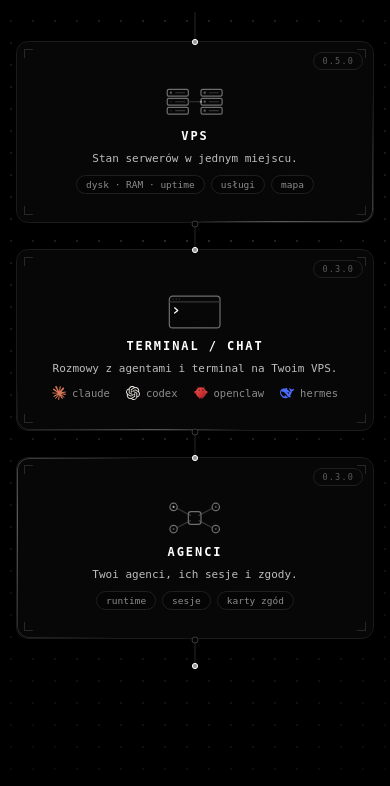
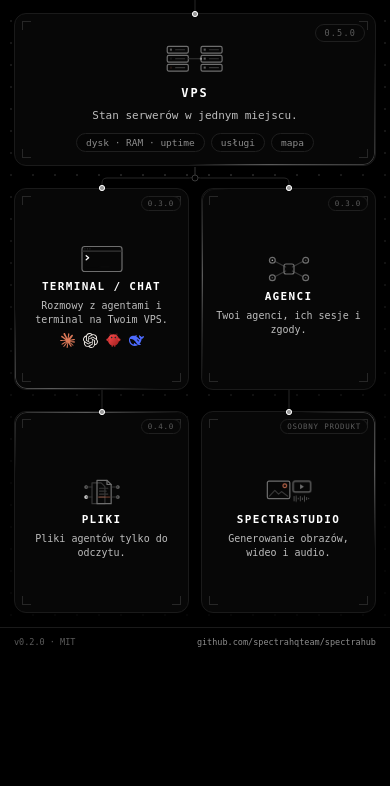
Before and after one commit to spectrahqteam/spectrahub, a website: page web/index.html in a window 390 px wide. Shown: the part 188-974 px from the top of the page. After the commit the page ends 844 px from the top, so only its background shows below. Drawn offline with Linux system fonts and the light colour scheme; animation ran at ten frames a second.

Commit message:
feat(web): start screen on one screen on phones and in portrait
- phones and portrait windows: the mark, VPS across the width, then two rows
  of two tiles filling the rest; no scrolling (checked 360x640 to 980x1790)
- branches: a stem to VPS, a bus from it to the two tiles under it, then a
  straight link down each column; tiles appear one after another as their
  branch reaches them
- half tiles keep the drawing, name and description; tags give way and the
  runtimes show their marks; a tighter variant for short phones
- the scroll glide is gone (nothing scrolls); landscape desktop unchanged

Co-Authored-By: Claude Opus 5.5 <noreply@anthropic.com>

```diff
--- a/web/hub.js
+++ b/web/hub.js
@@ -12,7 +12,7 @@ const desktop = matchMedia('(min-width: 1024px)');
 const DRAW_START = 650;   // ms after load, once the mark has settled
 const DRAW_MS = 750;
 const LOWER_DELAY = 300;  // the lower row starts after the side wires
-const LINK_MS = 320;      // mobile: each short link between tiles
+const LINK_MS = 520;      // phones: each link from one row of tiles to the next
 const TAIL = 34;          // comet tail length in px
 const SPEED = 0.085;      // px per ms
 const HOT_SPEED = 0.26;
@@ -70,21 +70,36 @@ function desktopTraces() {
   return { traces, joints: joints.slice(0, 1) };
 }
 
-// Mobile: a stem from the name to the first tile, then a link from each tile to the next;
-// each link draws once the tile above it is in.
-function mobileTraces() {
+// Phones and portrait: a stem from the name to the first row, a bus from a single tile to the two
+// under it, and a straight link from each tile to the one below; each row draws once the one above is in.
+function gridTraces() {
   const w = box(word);
   const c = box(core);
-  const col = [...tiles].sort((a, b) => box(a).t - box(b).t);
-  const traces = [{ tile: col[0], pts: [[c.cx, w.b + 14], [c.cx, box(col[0]).t]], delay: DRAW_START }];
+  const rows = [];
+  for (const t of [...tiles].sort((a, b) => box(a).t - box(b).t || box(a).l - box(b).l)) {
+    const b = box(t);
+    const row = rows.find((r) => Math.abs(r.t - b.t) < 8);
+    row ? row.tiles.push(t) : rows.push({ t: b.t, tiles: [t] });
+  }
+  const traces = [];
   const joints = [];
-  let at = DRAW_START + DRAW_MS - 100;
-  for (let i = 1; i < col.length; i++) {
-    const a = box(col[i - 1]), b = box(col[i]);
-    traces.push({ tile: col[i], pts: [[b.cx, a.b], [b.cx, b.t]], delay: at, ms: LINK_MS });
-    joints.push([b.cx, a.b]);
-    at += LINK_MS - 60;
-  }
+  let at = DRAW_START;
+  rows.forEach((row, i) => {
+    const ms = i === 0 ? DRAW_MS : LINK_MS;
+    for (const t of row.tiles) {
+      const n = box(t);
+      if (i === 0) { traces.push({ tile: t, pts: [[c.cx, w.b + 12], [c.cx, n.t]], delay: at, ms }); continue; }
+      const above = rows[i - 1].tiles.map(box);
+      const from = above.length === 1 ? above[0] : above.reduce((a, b) => (Math.abs(b.cx - n.cx) < Math.abs(a.cx - n.cx) ? b : a));
+      if (Math.abs(from.cx - n.cx) < 2) traces.push({ tile: t, pts: [[n.cx, from.b], [n.cx, n.t]], delay: at, ms });
+      else {
+        const bus = from.b + (n.t - from.b) / 2;
+        traces.push({ tile: t, pts: [[from.cx, from.b], [from.cx, bus], [n.cx, bus], [n.cx, n.t]], delay: at, ms });
+        if (!joints.length || joints.at(-1)[1] !== bus) joints.push([from.cx, bus]);
+      }
+    }
+    at += ms - 80;
+  });
   return { traces, joints };
 }
 
@@ -99,17 +114,10 @@ function revealAt(tile, ms) {
   tile.style.animationDelay = `${Math.round(ms)}ms, 0s, 0s`;
 }
 
-// Mobile sizes the tiles so the first screen holds the mark and the first rows (see .fan --rows).
-function measureAbove() {
-  if (desktop.matches) return;
-  const above = map.getBoundingClientRect().top + scrollY + box(tiles[0]).t;
-  document.documentElement.style.setProperty('--above', `${Math.round(above)}px`);
-}
 
 function build() {
   const animate = first && !reduce.matches;
-  measureAbove();
-  const { traces, joints } = desktop.matches ? desktopTraces() : mobileTraces();
+  const { traces, joints } = desktop.matches ? desktopTraces() : gridTraces();
   svg.replaceChildren();
   comets = [];
   owner.clear();
@@ -128,7 +136,7 @@ function build() {
       path.style.strokeDashoffset = `${len}`;
       path.style.transition = `stroke-dashoffset ${ms}ms cubic-bezier(.45,.05,.25,1) ${tr.delay}ms, stroke .35s ease, opacity .35s ease`;
       requestAnimationFrame(() => requestAnimationFrame(() => { path.style.strokeDashoffset = '0'; }));
-      revealAt(tr.tile, box(tr.tile).t + map.getBoundingClientRect().top > innerHeight ? -1000 : done - 200);
+      revealAt(tr.tile, done - 200);
     }
 
     const end = el('circle', { cx: Math.round(ex), cy: Math.round(ey), r: 2.6, class: 'end' });
@@ -207,17 +215,6 @@ const io = new IntersectionObserver((entries) => {
 });
 for (const t of tiles) io.observe(t);
 
-// Mobile without scroll timelines: tiles below the first screen glide in once a fifth of them shows.
-if (!CSS.supports('animation-timeline: view()') && !reduce.matches) {
-  const glide = new IntersectionObserver((entries) => {
-    for (const e of entries) {
-      if (desktop.matches) { e.target.classList.remove('away'); continue; }
-      e.target.classList.add('glide');
-      e.target.classList.toggle('away', !e.isIntersecting);
-    }
-  }, { threshold: 0.2 });
-  for (const t of tiles) glide.observe(t);
-}
 
 // The dots light up around the pointer or finger, and drift a little with the mouse.
 let spotTimer = 0;
--- a/web/styles.css
+++ b/web/styles.css
@@ -17,8 +17,10 @@ svg{display:block;fill:none;stroke:currentColor}
 .brand b{font-weight:600}
 .brand-mark{width:22px;height:auto;aspect-ratio:20/15.2;fill:var(--ink);stroke:none}
 
-/* ===== MOBILE: logo on top, tiles one under another ===== */
-.map{flex:1;position:relative;isolation:isolate;overflow:hidden;overflow:clip;display:flex;flex-direction:column;align-items:center;padding:26px 16px 16px}
+/* ===== MOBILE and portrait: one screen — the mark, VPS across, then two rows of two ===== */
+.map{flex:1;position:relative;isolation:isolate;overflow:hidden;overflow:clip;display:grid;
+  grid-template-columns:minmax(0,1fr) minmax(0,1fr);grid-template-rows:auto auto minmax(118px,1fr) minmax(118px,1fr);
+  grid-template-areas:"hub hub" "vps vps" "term agents" "files studio";column-gap:12px;row-gap:22px;padding:16px 14px 14px}
 .map::before,.map::after{content:"";position:absolute;inset:0;z-index:-2;pointer-events:none;
   background-size:22px 22px;translate:calc(var(--mx,0) * -10px) calc(var(--my,0) * -10px);transition:translate .6s ease-out}
 .map::before{background-image:radial-gradient(circle,#2a2a2a 1.1px,transparent 1.5px);
@@ -45,7 +47,7 @@ svg{display:block;fill:none;stroke:currentColor}
 @keyframes pop{from{opacity:0;transform:scale(.2)}to{opacity:1;transform:scale(1)}}
 
 /* ----- the mark: just the logo ----- */
-.hub{display:flex;flex-direction:column;align-items:center;position:relative}
+.hub{grid-area:hub;display:flex;flex-direction:column;align-items:center;position:relative;padding-bottom:4px}
 .core{position:relative;display:grid;place-items:center;isolation:isolate}
 .logo{position:relative;display:block;width:72px;aspect-ratio:20/15.2;animation:logoIn .9s .1s cubic-bezier(.2,.8,.3,1) both}
 /* the glow is its own layer behind the mark, never a filter on it */
@@ -71,9 +73,9 @@ svg{display:block;fill:none;stroke:currentColor}
 @keyframes wordIn{from{opacity:0;letter-spacing:.5em;filter:blur(3px)}to{opacity:1;filter:none}}
 
 /* ----- tiles: centered, a drawing on top ----- */
-.fan{--rows:3;--gap:26px;display:flex;flex-direction:column;gap:var(--gap);width:100%;padding-top:44px}
-.tile{border:1px solid var(--line);border-radius:12px;background:var(--tile);padding:26px 16px 13px;
-  min-height:calc((100svh - var(--above,260px) - 16px - (var(--rows) - 1) * var(--gap)) / var(--rows));
+.fan{display:contents}
+.t-vps{grid-area:vps}.t-term{grid-area:term}.t-agents{grid-area:agents}.t-files{grid-area:files}.t-studio{grid-area:studio}
+.tile{border:1px solid var(--line);border-radius:12px;background:var(--tile);padding:26px 16px 13px;min-width:0;
   display:flex;flex-direction:column;align-items:center;justify-content:center;text-align:center;gap:8px;
   position:relative;overflow:hidden;width:100%;
   animation:rise .6s cubic-bezier(.2,.7,.3,1) both;animation-delay:calc(900ms + var(--i) * 90ms);
@@ -197,34 +199,49 @@ svg{display:block;fill:none;stroke:currentColor}
 .bottom a{color:var(--muted);word-break:break-all;transition:color .2s}
 .bottom a:hover{color:var(--ink)}
 
-/* ----- mobile scroll: tiles glide in from alternating sides and leave the same way ----- */
-@media (max-width:1023px) and (prefers-reduced-motion:no-preference){
-  .fan .tile{--side:-1}
-  .fan .tile:nth-child(even){--side:1}
-  @supports (animation-timeline:view()){
-    .fan .tile{animation:rise .6s cubic-bezier(.2,.7,.3,1) both,glideIn linear both,glideOut linear forwards;
-      animation-timeline:auto,view(),view();animation-range:normal,entry 0% entry 100%,exit 0% exit 100%}
-  }
-  /* no scroll timeline: hub.js toggles .away until the tile is on screen */
-  .fan .tile.away{translate:calc(var(--side) * 115%) 0;rotate:calc(var(--side) * 6deg)}
-  .fan .tile.glide{transition:translate .7s cubic-bezier(.2,.7,.3,1),rotate .7s cubic-bezier(.2,.7,.3,1),
-    border-color .3s ease,background .3s ease,transform .3s ease,box-shadow .3s ease}
+/* half tiles on phones: a smaller drawing, the name, one line of description; tags give way */
+@media (max-width:1023px){
+  .t-term,.t-agents,.t-files,.t-studio{padding:26px 10px 12px;gap:6px}
+  .t-term .art,.t-agents .art,.t-files .art,.t-studio .art{height:30px}
+  .t-term .nhead,.t-agents .nhead,.t-files .nhead,.t-studio .nhead{font-size:11px;letter-spacing:.12em}
+  .t-term .desc,.t-agents .desc,.t-files .desc,.t-studio .desc{font-size:10px;line-height:1.4}
+  .t-agents .tags,.t-files .tags,.t-studio .tags{display:none}
+  .t-term .runtimes{gap:8px}
+  .t-term .rt{font-size:0;gap:0}
+  .t-term .rt svg{width:15px;height:15px;flex-basis:15px}
+  .t-term .badge,.t-agents .badge,.t-files .badge,.t-studio .badge{top:7px;right:7px;font-size:7.5px;padding:2px 6px;letter-spacing:.1em}
+  .bottom{flex-direction:row;justify-content:space-between;align-items:center;gap:10px;padding:9px 14px;font-size:8.5px}
+  .bottom a{word-break:normal;white-space:nowrap;overflow:hidden;text-overflow:ellipsis}
 }
-@keyframes glideIn{from{translate:calc(var(--side) * 115%) 0;rotate:calc(var(--side) * 6deg)}
-  70%{translate:calc(var(--side) * -2%) 0;rotate:0deg}to{translate:0 0;rotate:0deg}}
-@keyframes glideOut{from{translate:0 0;rotate:0deg}to{translate:calc(var(--side) * -115%) 0;rotate:calc(var(--side) * -6deg)}}
+
+/* short phones: the same one screen, tighter */
+@media (max-width:639px) and (max-height:720px){
+  .map{row-gap:16px;padding:10px 12px 10px;grid-template-rows:auto auto minmax(104px,1fr) minmax(104px,1fr)}
+  .logo{width:52px}
+  .word{margin-top:9px}
+  .word h1{font-size:13px}
+  .word .tag{margin-top:6px;font-size:8px}
+  .t-vps{padding:20px 14px 10px;gap:6px}
+  .t-vps .art{height:30px}
+  .t-term,.t-agents,.t-files,.t-studio{padding:20px 8px 9px;gap:5px}
+  .t-term .art,.t-agents .art,.t-files .art,.t-studio .art{height:24px}
+  .t-term .desc,.t-agents .desc,.t-files .desc,.t-studio .desc{font-size:9.5px}
+}
 
 /* ===== WIDE PORTRAIT (640–1023): bigger type, tiles fill the screen ===== */
 @media (min-width:640px) and (max-width:1023px){
   .top{padding:15px 30px}
-  .map{padding:40px 30px 16px}
+  .map{padding:32px 30px 24px;column-gap:20px;row-gap:36px;grid-template-rows:auto auto minmax(180px,1fr) minmax(180px,1fr)}
   .logo{width:120px}
   .word{margin-top:22px}
   .word h1{font-size:21px;letter-spacing:.32em;padding-left:.32em}
   .word .tag{font-size:10.5px;margin-top:11px}
-  .fan{--gap:30px;padding-top:56px}
   .tile{padding:44px 30px 26px;gap:12px;border-radius:14px}
-  .art{height:72px;margin-bottom:6px}
+  .art,.t-term .art,.t-agents .art,.t-files .art,.t-studio .art{height:64px;margin-bottom:6px}
+  .t-term .nhead,.t-agents .nhead,.t-files .nhead,.t-studio .nhead{font-size:14px}
+  .t-term .desc,.t-agents .desc,.t-files .desc,.t-studio .desc{font-size:12.5px}
+  .t-agents .tags,.t-files .tags,.t-studio .tags{display:flex}
+  .t-term .rt{font-size:12px;gap:6px}
   .nhead{font-size:15px}
   .desc{font-size:13.5px}
   .tags{gap:8px}
@@ -234,27 +251,22 @@ svg{display:block;fill:none;stroke:currentColor}
   .rt svg{width:17px;height:17px;flex-basis:17px}
   .bottom{flex-direction:row;justify-content:space-between;align-items:center;padding:14px 30px}
 }
-@media (min-width:640px) and (max-width:1023px) and (min-height:1200px){
-  .fan{--rows:5}
-}
 
 /* ===== DESKTOP (>=1024): VPS | logo | Terminal on top, three tiles below ===== */
 @media (min-width:1024px){
   body{height:100dvh}
   .top{padding:15px 30px;font-size:11.5px}
-  .map{display:grid;grid-template-columns:repeat(3,minmax(0,1fr));grid-template-areas:"vps hub term" "agents files studio";
+  .map{display:grid;grid-template-columns:repeat(3,minmax(0,1fr));grid-template-rows:none;grid-template-areas:"vps hub term" "agents files studio";
     align-content:center;column-gap:clamp(20px,2.2vw,36px);row-gap:clamp(88px,12vh,140px);
     padding:clamp(24px,4vh,48px) max(clamp(28px,3.5vw,64px),calc((100% - 1400px) / 2))}
   .map::before{-webkit-mask-image:radial-gradient(60% 65% at 50% 46%,#000,rgba(0,0,0,.25) 70%,transparent);
                mask-image:radial-gradient(60% 65% at 50% 46%,#000,rgba(0,0,0,.25) 70%,transparent)}
-  .fan{display:contents}
-  .hub{grid-area:hub;align-self:center;justify-self:center}
+  .hub{grid-area:hub;align-self:center;justify-self:center;padding-bottom:0}
   .logo{width:clamp(110px,13vmin,156px)}
   .word{position:absolute;top:100%;left:50%;translate:-50% 0;white-space:nowrap;margin-top:clamp(16px,2.6vh,26px)}
   .word h1{font-size:clamp(18px,2.2vmin,24px);letter-spacing:.32em;padding-left:.32em}
   .word .tag{font-size:10px;margin-top:10px}
 
-  .t-vps{grid-area:vps}.t-term{grid-area:term}.t-agents{grid-area:agents}.t-files{grid-area:files}.t-studio{grid-area:studio}
   .tile{min-height:clamp(230px,30vh,300px);padding:clamp(40px,4.4vh,48px) clamp(22px,2vw,30px) clamp(26px,3.2vh,34px);
     gap:clamp(8px,1.3vh,12px);border-radius:14px}
   .art{height:clamp(52px,7.6vh,80px);margin-bottom:clamp(2px,.8vh,8px)}
```
